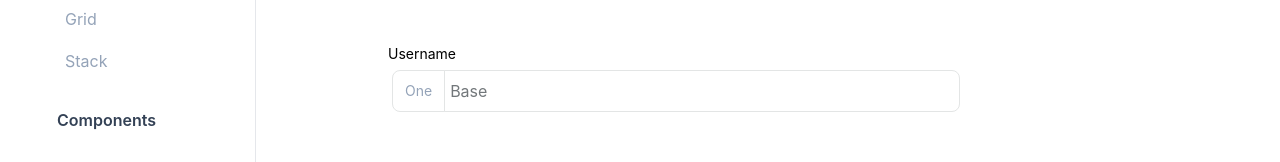
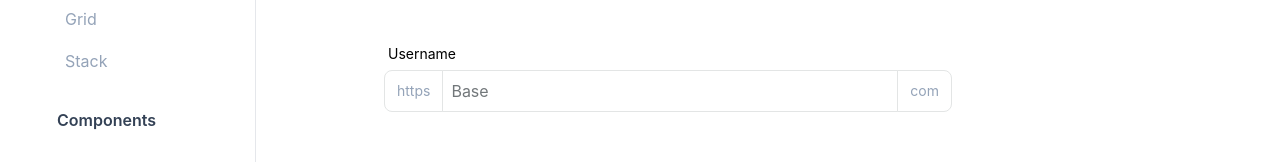
Before and after one commit to elijahnikov/ui, a Next.js app: page /input in a window 1280 px wide. Shown: the part 250-412 px from the top of the page. Built offline with nearby package versions, Linux system fonts and the light colour scheme; a web font is replaced by a local one.

Commit message:
more work on prefix and suffix

```diff
--- a/src/components/ui/Input/Input.tsx
+++ b/src/components/ui/Input/Input.tsx
@@ -98,7 +98,7 @@ const Input = React.forwardRef<HTMLInputElement, InputProps>(
                     } w-[100%] text-left`}
                 >
                     {Prefix && (
-                        <div className="rounded-l-lg relative z-10 bg-white dark:bg-black left-2 border-[1px] border-sky-light dark:border-ink-dark border-r-[1px] py-2 px-3 text-sm">
+                        <div className="rounded-l-lg z-10 bg-white dark:bg-black left-2 border-[1px] border-sky-light dark:border-ink-dark border-r-[1px] py-2 px-3 text-sm">
                             <p className="mt-[2px] text-slate-400">
                                 {(Prefix as IconType) && <Prefix />}
                                 {typeof Prefix === "string" && String(Prefix)}
@@ -115,12 +115,22 @@ const Input = React.forwardRef<HTMLInputElement, InputProps>(
                             size,
                             disabled,
                             error,
-                            className,
+                            className: `${
+                                Prefix && "ml-[-5px] rounded-l-none"
+                            } ${Suffix && "mr-[-5px] rounded-r-none"}`,
                             fullWidth,
                         })}
                     >
                         {children}
                     </input>
+                    {Suffix && (
+                        <div className="rounded-r-lg relative z-10 bg-white dark:bg-black right-2 border-[1px] border-sky-light dark:border-ink-dark border-r-[1px] py-2 px-3 text-sm">
+                            <p className="mt-[2px] text-slate-400">
+                                {(Suffix as IconType) && <Suffix />}
+                                {typeof Suffix === "string" && String(Suffix)}
+                            </p>
+                        </div>
+                    )}
                 </div>
             </>
         );
--- a/src/pages/input.tsx
+++ b/src/pages/input.tsx
@@ -25,7 +25,8 @@ const InputPage = ({}: InputPageProps) => {
                     <div className="h-[50px]" />
                     <Input
                         label={"Username"}
-                        prefix={"One"}
+                        prefix={`https`}
+                        suffix={"com"}
                         fullWidth
                         placeholder="Base"
                         size={"base"}
```
